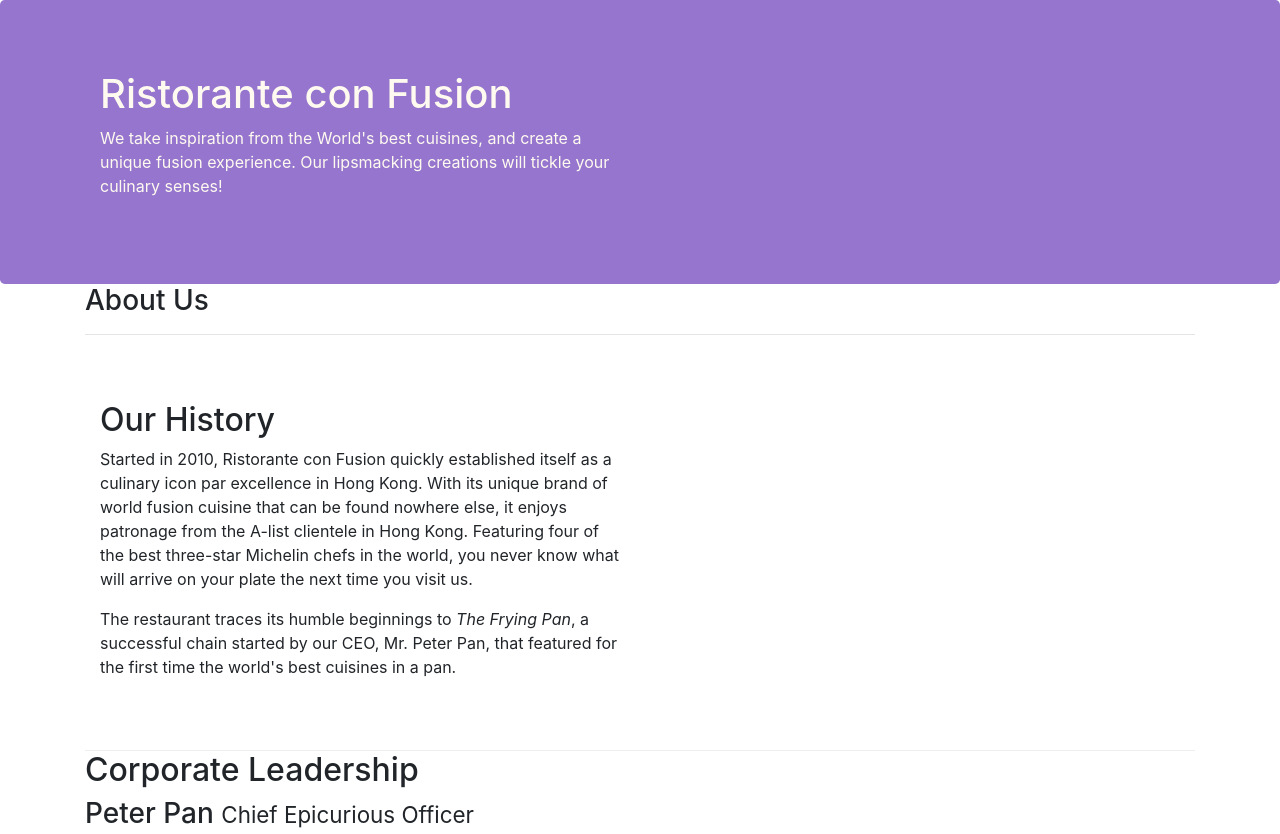
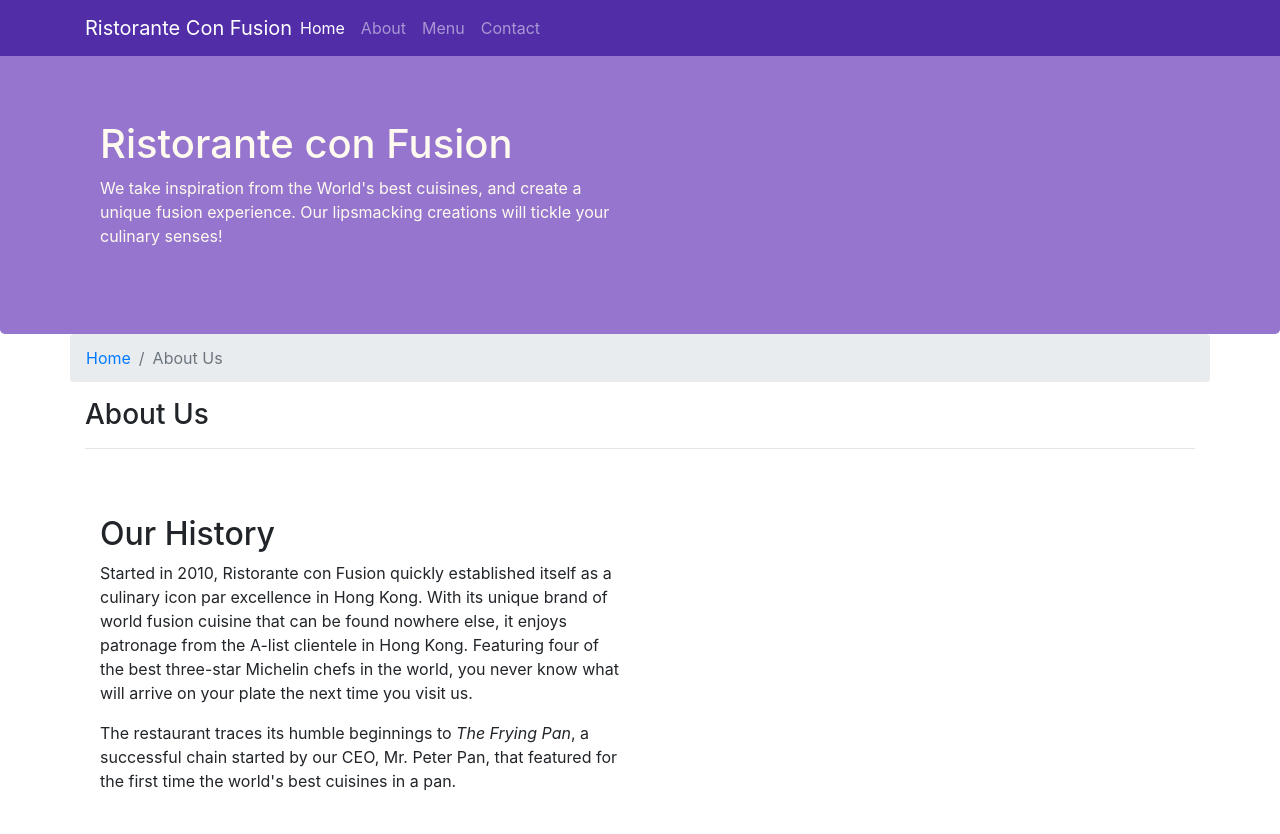
Before and after one commit to debasis778/Restorante, a website: page aboutus.html in a window 1280 px wide. Shown: the top 834 px of the page. Drawn offline with nearby package versions, Linux system fonts and the light colour scheme.

Commit message:
5. Navbar and breadcrumb

```diff
--- a/aboutus.html
+++ b/aboutus.html
@@ -12,6 +12,27 @@
 </head>
 
 <body>
+        <nav class="navbar navbar-dark navbar-expand-sm  fixed-top">
+                <div class="container">
+                    <button class="navbar-toggler" type="button" data-toggle="collapse" data-target="#Navbar">
+                        <span class="navbar-toggler-icon"></span>
+
+                    </button>
+                    <a class="navbar-brand mr-auto" href="index.html">Ristorante Con Fusion</a>
+                    <div class="collapse navbar-collapse" id="Navbar">
+                            <ul class="navbar-nav mr-auto">
+                                    <li class="nav-item active"><a class="nav-link" href="index.html">Home</a></li>
+                                    <li class="nav-item "><a class="nav-link" href="./aboutus.html">About</a></li>
+                                    <li class="nav-item "><a class="nav-link" href="#">Menu</a></li>
+                                    <li class="nav-item"><a class="nav-link" href="#">Contact</a></li>
+
+                            </ul>
+
+                    </div>
+
+                </div>
+
+            </nav>
 
     <header class="jumbotron">
         <div class="container">
@@ -28,6 +49,11 @@
 
     <div class="container">
         <div class="row">
+            <ol class="col-12 breadcrumb">
+                <li class="breadcrumb-item"><a href="index.html">Home</a></li>
+                <li class="breadcrumb-item active">About Us</li>
+
+            </ol>
             <div class="col-12 col-sm-12">
                <h3>About Us</h3>
                <hr>
@@ -67,8 +93,8 @@
                 <div class="col-4 offset-1 col-sm-2">
                     <h5>Links</h5>
                     <ul class="list-unstyled">
-                        <li><a href="#">Home</a></li>
-                        <li><a href="#">About</a></li>
+                        <li><a href="index.html">Home</a></li>
+                        <li><a href="./aboutus.html">About</a></li>
                         <li><a href="#">Menu</a></li>
                         <li><a href="#">Contact</a></li>
                     </ul>
--- a/css/styles.css
+++ b/css/styles.css
@@ -25,3 +25,10 @@
     margin: 0px;
     color: #0f0f0f;
 }
+body{
+    padding: 50px 0px 0px 0px;
+    z-index: 0;
+}
+.navbar-dark{
+    background: #512DA8;
+}
```
Also changed, not shown: index.html (+22 -1 lines).
